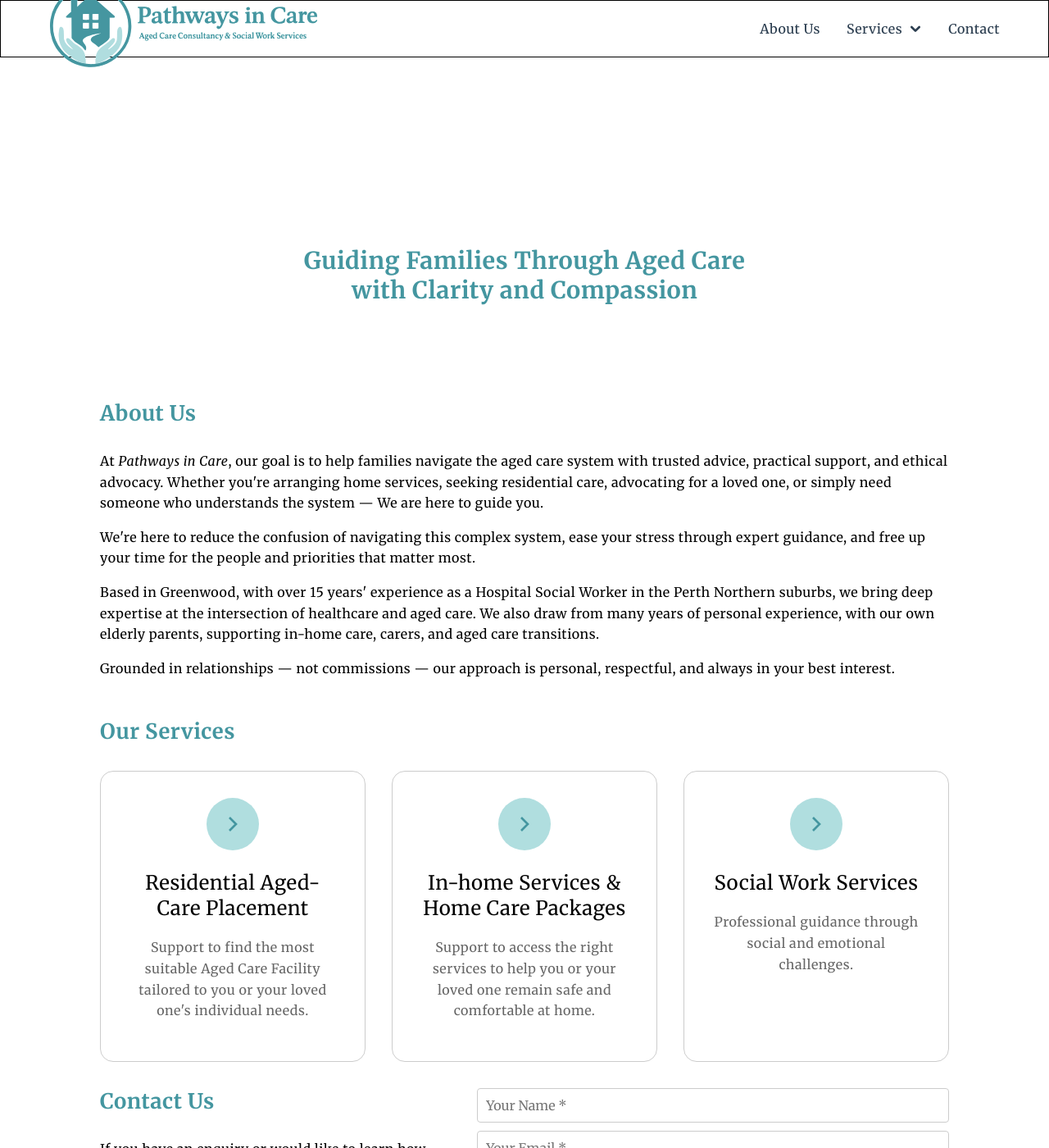
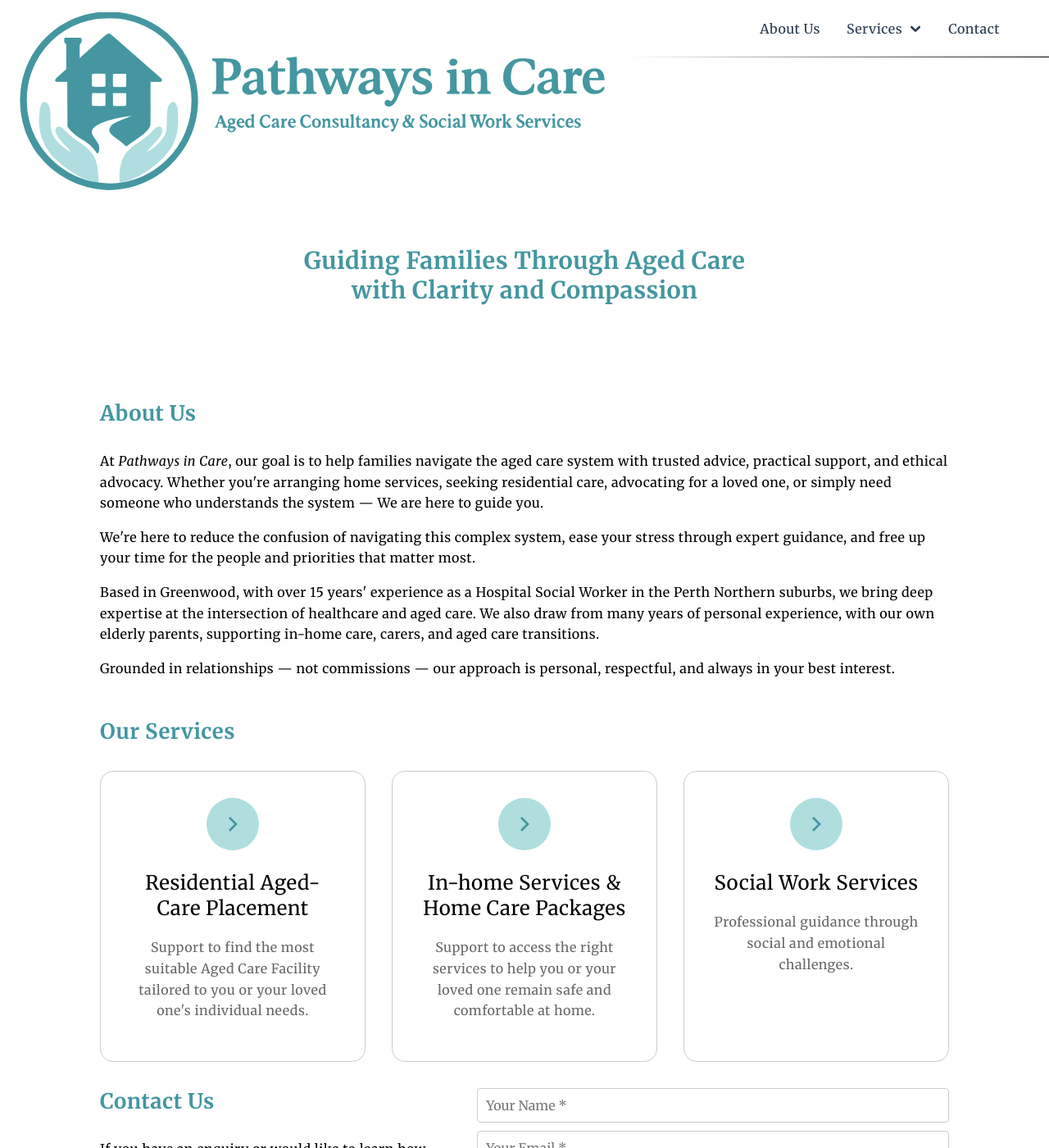
Before and after one commit to dmholyday/pathwaysincare-web, a Jekyll site: the page built from index.html, in a window 1280 px wide and 1400 px high. Shown: the whole window at 82% size. Built offline with Jekyll 4.4.1, drawn with Linux system fonts in a browser that asks for light colours.

Commit message:
nice, fading border to allow large logo

```diff
--- a/_includes/header.html
+++ b/_includes/header.html
@@ -1,8 +1,8 @@
 <header>
     <nav class="navbar">
-            <div class="logo">
+            <div class="logo" id="logo">
                 <a href="{% if page.url == '/' %}#about-us{% else %}{{ '/' | relative_url }}#about-us{% endif %}">
-                    <img src="{{ '/assets/images/banner-optimized.svg' | relative_url }}" alt="Pathways in Care - Logo" class="responsive-banner" width="328" height="104" fetchpriority="high"/>
+                    <img src="{{ '/assets/images/banner-optimized.svg' | relative_url }}" alt="Pathways in Care - Logo" class="responsive-banner" fetchpriority="high"/>
                 </a>
             </div>
 
--- a/assets/script.js
+++ b/assets/script.js
@@ -5,6 +5,23 @@ const servicesLink = document.getElementById('servicesLink');
 const servicesDropdown = document.getElementById('servicesDropdown');
 
 
+
+
+// Scroll handler for logo visibility
+            function handleScroll() {
+                const logo = document.getElementById('logo');
+                const scrollY = window.scrollY;
+
+                // Hide logo when scrolled down more than 50px
+                if (scrollY > 50) {
+                    logo.classList.add('hidden');
+                } else {
+                    logo.classList.remove('hidden');
+                }
+            }
+
+            // Add scroll event listener
+            window.addEventListener('scroll', handleScroll);
 
 
 
--- a/assets/style.css
+++ b/assets/style.css
@@ -26,9 +26,11 @@ body {
 }
 
 /* Header Styles */
+
+/*
         header {
             background-color: #ffffff;
-            /*box-shadow: 0 2px 10px rgba(0, 0, 0, 0.1);*/
+            box-shadow: 0 2px 10px rgba(0, 0, 0, 0.1);
             border: 1px solid black;
             position: fixed;
             top: 0;
@@ -36,6 +38,18 @@ body {
             right: 0;
             z-index: 1000;
             height: 70px;
+        }
+            */
+
+
+        header {
+        background-color: #ffffff;
+  position: fixed;
+  top: 0;
+  left: 0;
+  right: 0;
+  z-index: 1000;
+  height: 70px;
         }
 
         .navbar {
@@ -47,6 +61,23 @@ body {
             align-items: center;
             justify-content: space-between;
         }
+/*
+        .navbar {
+  position: relative;
+  z-index: 1;
+}
+  */
+
+header::after {
+  content: "";
+  position: absolute;
+  bottom: 0;         /* ⬅️ anchor to bottom edge */
+  left: 0;
+  width: 100%;
+  height: 1px;        /* adjust thickness of the “border” */
+  background: linear-gradient(to left, black 0%, transparent 40%); /* right to left fade */
+  z-index: 1;         /* behind header content */
+}
 
         /*
         .logo {
@@ -55,6 +86,27 @@ body {
             color: #2c3e50;
         }
             */
+
+            /* Logo Styles */
+            .logo {
+                position: absolute;
+                top: 15px; /* Position it to overlap the navbar */
+                left: 20px;
+                z-index: 1001;
+                transition: transform 0.3s ease, opacity 0.3s ease;
+            }
+
+            .logo img {
+                height: 220px; /* Much larger logo */
+                width: auto;
+                /*max-width: 400px;*/
+            }
+
+            /* Logo hidden state when scrolled */
+            .logo.hidden {
+                transform: translateY(-100%);
+                opacity: 0;
+            }
 
         /* Desktop Navigation */
         .nav-menu {
@@ -646,6 +698,26 @@ button {
         height: 100px;
     }
 
+    body {
+                    padding-top: 120px; /* Adjust for mobile */
+                }
+
+                .logo {
+                    left: 50%;
+                    transform: translateX(-50%);
+                    top: 10px;
+                }
+
+                .logo.hidden {
+                    transform: translateX(-50%) translateY(-100%);
+                    opacity: 0;
+                }
+
+                .logo img {
+                    height: 80px; /* Smaller on mobile but still prominent */
+                    max-width: 280px;
+                }
+
 
    .nav-menu {
                 position: fixed;
@@ -660,6 +732,7 @@ button {
                 gap: 0;
                 transition: right 0.3s ease;
             }
+
 
             .nav-menu.active {
                 right: 0;
```
